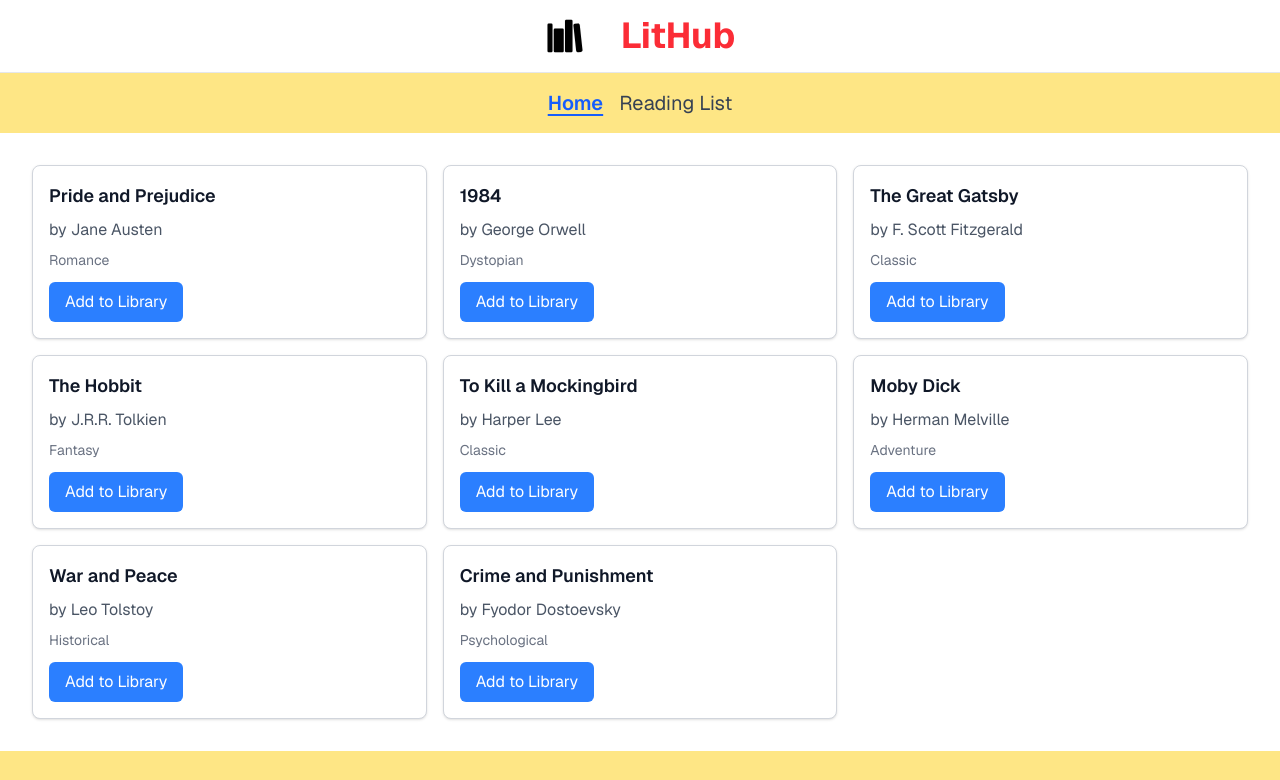
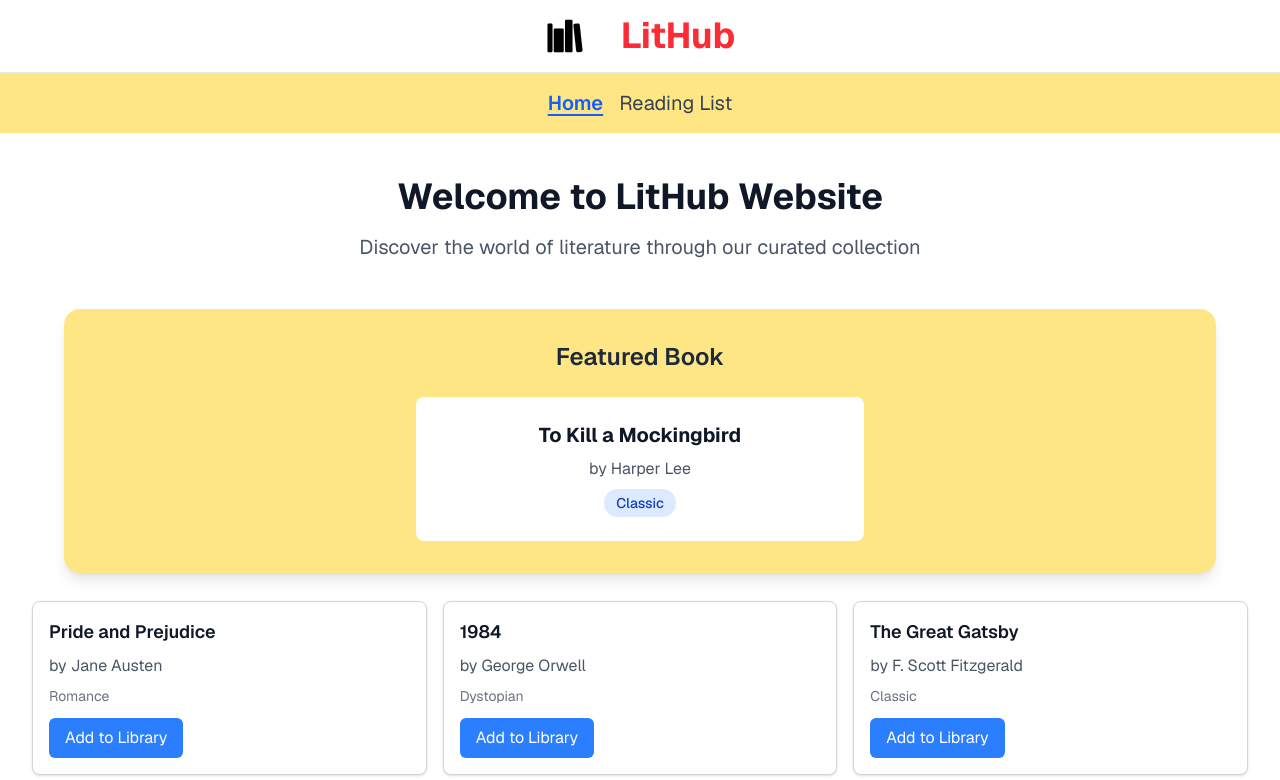
Before and after one commit to Vineethaveerapu/Lithub-testing, a Next.js app: page / in a window 1280 px wide. Shown: the top 780 px of the page. Built offline with nearby package versions, Linux system fonts and the light colour scheme.

Commit message:
finish featured book

```diff
--- a/src/app/page.tsx
+++ b/src/app/page.tsx
@@ -3,6 +3,7 @@
 import BookList from '@/components/BookList';
 import { books } from '@/data/books';
 import { useReadingList } from '@/components/ReadingListProvider';
+import FeaturedBook from '@/components/FeaturedBook';
 
 export default function Home() {
   const { addBook } = useReadingList();
@@ -11,8 +12,11 @@ export default function Home() {
     addBook(title);
   };
 
+  const featuredBook = books[Math.floor(Math.random() * books.length)];
+
   return (
-    <div>
+    <div className="space-y-4">
+      <FeaturedBook {...featuredBook} />
       <BookList
         books={books}
         onAdd={handleAdd}
--- /dev/null
+++ b/src/components/FeaturedBook.tsx
@@ -0,0 +1,39 @@
+import { BookType } from '@/utils/types';
+
+interface FeaturedBookProps extends BookType {}
+
+const FeaturedBook = ({ title, author, genre }: FeaturedBookProps) => {
+  return (
+    <div className="max-w-6xl mx-auto py-3">
+      <div className="text-center mb-12">
+        <h1 className="text-4xl font-bold text-gray-900 mb-4">
+          Welcome to LitHub Website
+        </h1>
+        <p className="text-xl text-gray-600 max-w-3xl mx-auto">
+          Discover the world of literature through our curated collection
+        </p>
+      </div>
+
+      <section
+        role="region"
+        aria-label="Featured Book"
+        className="bg-amber-200 rounded-2xl p-8 shadow-lg">
+        <div className="text-center">
+          <h2 className="text-2xl font-semibold text-gray-800 mb-6">
+            Featured Book
+          </h2>
+
+          <div className="bg-white rounded-lg p-6  max-w-md mx-auto">
+            <h3 className="text-xl font-bold text-gray-900 mb-2">{title}</h3>
+            <p className="text-gray-600 mb-2">by {author}</p>
+            <span className="inline-block bg-blue-100 text-blue-800 px-3 py-1 rounded-full text-sm font-medium">
+              {genre}
+            </span>
+          </div>
+        </div>
+      </section>
+    </div>
+  );
+};
+
+export default FeaturedBook;
```
